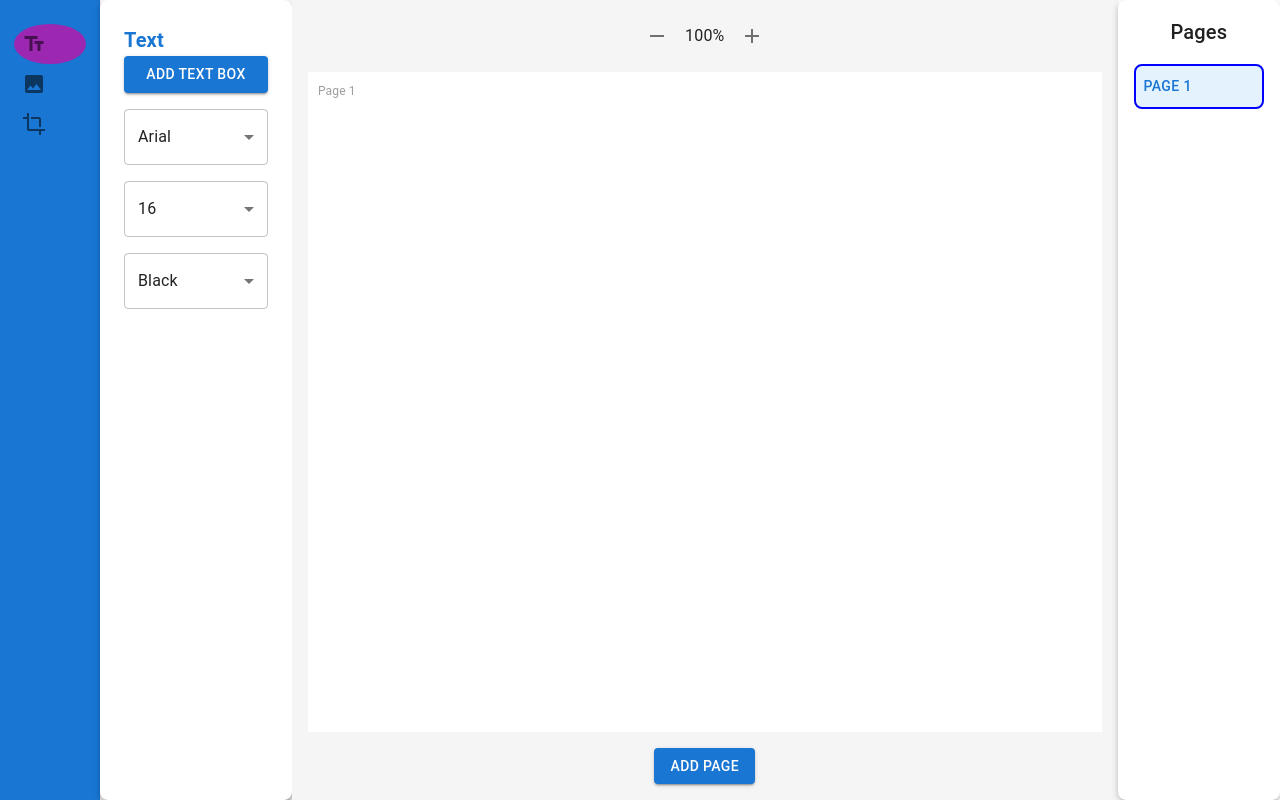
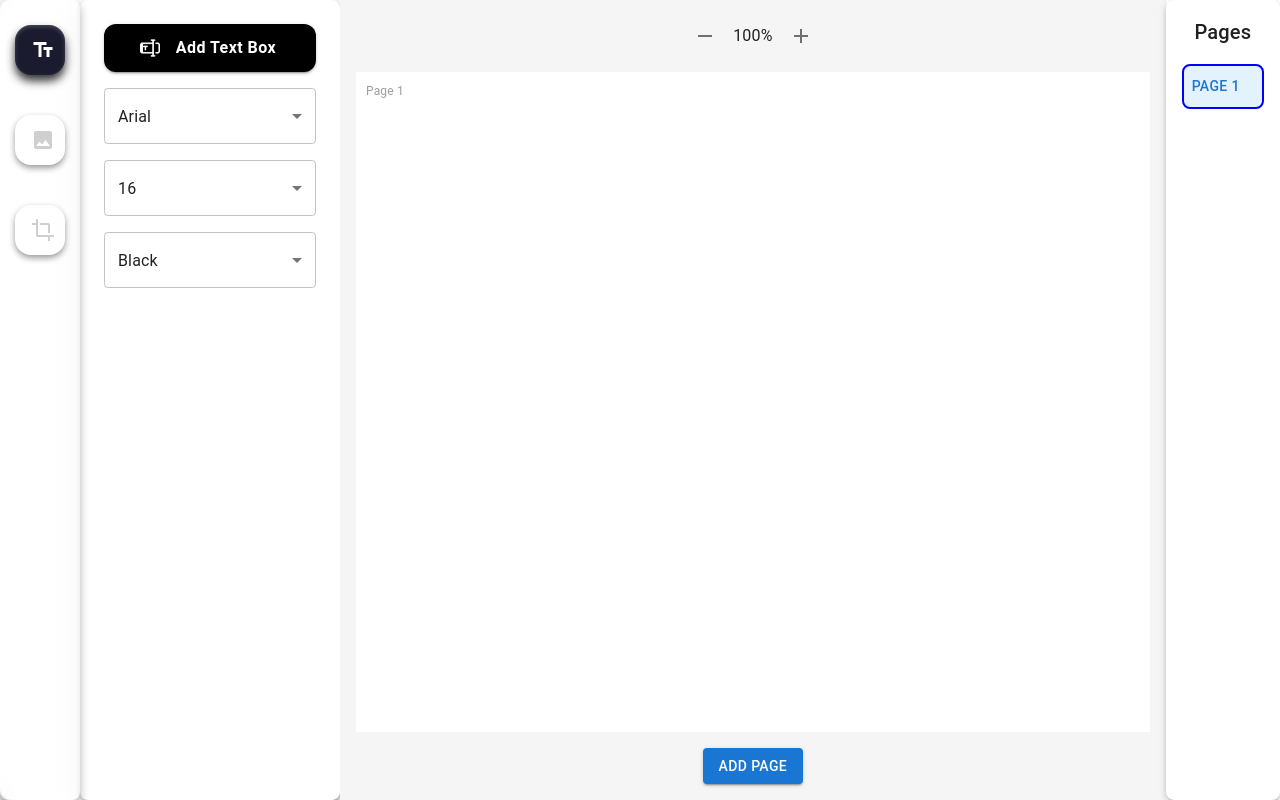
Before and after one commit to naby001/ResumeMax, a React (Vite) app: page /builder in a window 1280 px wide. Built offline with nearby package versions, Linux system fonts and the light colour scheme.

Commit message:
Added text box drop feature

```diff
--- a/package.json
+++ b/package.json
@@ -16,6 +16,7 @@
     "@mui/material": "^6.2.1",
     "react": "^18.3.1",
     "react-dom": "^18.3.1",
+    "react-draggable": "^4.4.6",
     "react-router-dom": "^7.1.0"
   },
   "devDependencies": {
--- a/src/components/CanvasArea.jsx
+++ b/src/components/CanvasArea.jsx
@@ -1,10 +1,24 @@
-import React from 'react';
-import { Box } from '@mui/material';
+import React, { useState } from 'react';
+import { Box, Typography, TextField } from '@mui/material';
+import Draggable from 'react-draggable';
 
-const CanvasArea = ({ zoom, pageNumber }) => {
+const CanvasArea = ({ zoom, pageNumber, textBoxes, setTextBoxes }) => {
   const zoomStyle = {
     transform: `scale(${zoom / 100})`,
     transformOrigin: 'center',
+  };
+
+  const handleTextChange = (index, newText) => {
+    const updatedTextBoxes = [...textBoxes];
+    updatedTextBoxes[index].text = newText;
+    setTextBoxes(updatedTextBoxes);
+  };
+
+  const handleDrag = (index, data) => {
+    const updatedTextBoxes = [...textBoxes];
+    updatedTextBoxes[index].x = data.x;
+    updatedTextBoxes[index].y = data.y;
+    setTextBoxes(updatedTextBoxes);
   };
 
   return (
@@ -15,12 +29,54 @@ const CanvasArea = ({ zoom, pageNumber }) => {
       boxShadow={3}
       position="relative"
       mb={2}
-
       sx={zoomStyle}
     >
       <Box position="absolute" top={10} left={10} fontSize={12} color="grey.500">
         Page {pageNumber}
       </Box>
+
+      {/* Render Draggable Text Boxes */}
+      {textBoxes?.map((textBox, index) => (
+        <Draggable
+          key={index}
+          defaultPosition={{ x: textBox.x, y: textBox.y }}
+          onStop={(e, data) => handleDrag(index, data)}
+        >
+          <Box
+            sx={{
+              position: 'absolute',
+              padding: '8px',
+              backgroundColor: 'rgba(255, 255, 255, 0.8)',
+              //border: '1px dashed grey',
+              borderRadius: '4px',
+              cursor: 'move',
+            }}
+          >
+           <TextField
+  variant="outlined"
+  size="small"
+  value={textBox.text}
+  onChange={(e) => handleTextChange(index, e.target.value)}
+  multiline
+  sx={{
+    '& .MuiOutlinedInput-root': {
+      '& fieldset': {
+        borderColor: 'transparent', // No border by default
+      },
+      '&:hover fieldset': {
+        borderColor: '#00B4D8', // Brighter ocean blue on hover
+      },
+      '&.Mui-focused fieldset': {
+        borderColor: '#0077B6', // Deep ocean blue on focus
+        borderWidth: '2px',
+      },
+    },
+  }}
+/>
+
+          </Box>
+        </Draggable>
+      ))}
     </Box>
   );
 };
--- a/src/components/ToolsPanel.jsx
+++ b/src/components/ToolsPanel.jsx
@@ -31,8 +31,9 @@ import InstagramIcon from '@mui/icons-material/Instagram';
 import WhatsAppIcon from '@mui/icons-material/WhatsApp';
 import LinkedInIcon from '@mui/icons-material/LinkedIn';
 import TwitterIcon from '@mui/icons-material/Twitter';
+import TextBoxIcon from '../assets/images/text-box.png';
 
-const ToolsPanel = () => {
+const ToolsPanel = ({addTextBox}) => {
   const [activeTab, setActiveTab] = useState('text');
   const [imagePreview, setImagePreview] = useState(null);
   const [tableModalOpen, setTableModalOpen] = useState(false);
@@ -69,85 +70,180 @@ const ToolsPanel = () => {
     <Box
       display="flex"
       bgcolor="white"
-      width={600}
+      //width={600}
       height="100vh"
       borderRadius={3}
       boxShadow={6}
     >
       {/* Left Column */}
       <Box
-        width={100}
-        bgcolor="primary.main"
+        width={80}
+       // bgcolor="primary.main"
         paddingTop={2}
-        paddingRight={2}
-        paddingLeft={2}
+        paddingRight={1}
+        paddingLeft={1}
         display="flex"
         flexDirection="column"
         gap={3}
         alignItems="center"
         boxShadow={3}
+        sx={{
+          bgcolor: 'rgba(255, 255, 255, 0.1)', // Semi-transparent white background
+          backdropFilter: 'blur(10px)', // Blur effect
+          borderRadius: 2, // Rounded corners
+          border: '1px solid rgba(255, 255, 255, 0.2)', // Subtle border for glass effect
+          boxShadow: '0 4px 10px rgba(0, 0, 0, 0.3)', // Shadow for depth
+        }}
       >
         <List>
         <ListItem
-            button
   onClick={() => setActiveTab('text')}
   sx={{
-              borderRadius: '50%',
-              backgroundColor: activeTab === 'text' ? 'secondary.main' : 'transparent',
-              padding: 1,
-              '&:hover': { backgroundColor: 'secondary.main' },
+    borderRadius: 4,
+    backgroundColor: activeTab === 'text' ? '#1b1b2f' : 'transparent', // Dark navy blue when active
+    height: 50,
+    width: 50,
+    marginBottom: 5,
+    alignItems: 'center',
+    color: activeTab === 'text' ? '#ffffff' : '#cfcfcf', // White text when active, light gray otherwise
+    boxShadow: activeTab === 'text'
+      ? '0px 6px 10px rgba(0, 0, 0, 0.8), inset 0px 2px 4px rgba(255, 255, 255, 0.2)' // Stronger shadow when active
+      : '0px 3px 6px rgba(0, 0, 0, 0.4)',
+    transition: 'background-color 0.3s, color 0.3s, box-shadow 0.3s, transform 0.2s',
+    '&:hover': {
+      backgroundColor: '#1f4068', // Brighter navy blue on hover
+      color: '#ffffff', // White text on hover
+      boxShadow: '0px 8px 12px rgba(0, 0, 0, 0.9), 0px -4px 8px rgba(255, 255, 255, 0.2)', // Elevated shadow
+      transform: 'translateY(-2px)', // Slight lift on hover
+    },
+    '&:active': {
+      backgroundColor: '#000000', // Turns black on click
+      color: '#ffffff', // Ensures text stays white
+      boxShadow: 'inset 0px 4px 6px rgba(255, 255, 255, 0.1), 0px 2px 4px rgba(0, 0, 0, 0.6)', // Inset shadow for pressed effect
+      transform: 'translateY(1px)', // Slight sink on click
+    },
+  }}
+>
+
+
+            <ListItemIcon>
+              <TextFieldsIcon sx={{
+    color: activeTab === 'text' ? '#ffffff' : '#cfcfcf'
+  }} />
+            </ListItemIcon>
+          </ListItem>
+          <ListItem
+  onClick={() => setActiveTab('image')}
+  sx={{
+    borderRadius: 4,
+    backgroundColor: activeTab === 'image' ? '#1b1b2f' : 'transparent', // Dark navy blue when active
+    height: 50,
+    width: 50,
+    marginBottom: 5,
+    alignItems: 'center',
+    boxShadow: activeTab === 'image'
+      ? '0px 6px 10px rgba(0, 0, 0, 0.8), inset 0px 2px 4px rgba(255, 255, 255, 0.2)' // Stronger shadow when active
+      : '0px 3px 6px rgba(0, 0, 0, 0.4)',
+    transition: 'background-color 0.3s, color 0.3s, box-shadow 0.3s, transform 0.2s',
+    '&:hover': {
+      backgroundColor: '#1f4068', // Brighter navy blue on hover
+      color: '#ffffff', // White text on hover
+      boxShadow: '0px 8px 12px rgba(0, 0, 0, 0.9), 0px -4px 8px rgba(255, 255, 255, 0.2)', // Elevated shadow
+      transform: 'translateY(-2px)', // Slight lift on hover
+    },
+    '&:active': {
+      backgroundColor: '#000000', // Turns black on click
+      color: '#ffffff', // Ensures text stays white
+      boxShadow: 'inset 0px 4px 6px rgba(255, 255, 255, 0.1), 0px 2px 4px rgba(0, 0, 0, 0.6)', // Inset shadow for pressed effect
+      transform: 'translateY(1px)', // Slight sink on click
+    },
   }}
 >
             <ListItemIcon>
-              <TextFieldsIcon color="inherit" />
+              <ImageIcon  sx={{
+    color: activeTab === 'image' ? '#ffffff' : '#cfcfcf'
+  }}  />
             </ListItemIcon>
           </ListItem>
           <ListItem
-            button
-            onClick={() => setActiveTab('image')}
+  onClick={() => setActiveTab('shapes')}
   sx={{
-              borderRadius: '50%',
-              backgroundColor: activeTab === 'image' ? 'secondary.main' : 'transparent',
-              padding: 1,
-              '&:hover': { backgroundColor: 'secondary.main' },
+    borderRadius: 4,
+    backgroundColor: activeTab === 'shapes' ? '#1b1b2f' : 'transparent', // Dark navy blue when active
+    height: 50,
+    width: 50,
+    marginBottom: 5,
+    alignItems: 'center',
+    boxShadow: activeTab === 'shapes'
+    ? '0px 6px 10px rgba(0, 0, 0, 0.8), inset 0px 2px 4px rgba(255, 255, 255, 0.2)' // Stronger shadow when active
+    : '0px 3px 6px rgba(0, 0, 0, 0.4)',
+  transition: 'background-color 0.3s, color 0.3s, box-shadow 0.3s, transform 0.2s',
+  '&:hover': {
+    backgroundColor: '#1f4068', // Brighter navy blue on hover
+    color: '#ffffff', // White text on hover
+    boxShadow: '0px 8px 12px rgba(0, 0, 0, 0.9), 0px -4px 8px rgba(255, 255, 255, 0.2)', // Elevated shadow
+    transform: 'translateY(-2px)', // Slight lift on hover
+  },
+  '&:active': {
+    backgroundColor: '#000000', // Turns black on click
+    color: '#ffffff', // Ensures text stays white
+    boxShadow: 'inset 0px 4px 6px rgba(255, 255, 255, 0.1), 0px 2px 4px rgba(0, 0, 0, 0.6)', // Inset shadow for pressed effect
+    transform: 'translateY(1px)', // Slight sink on click
+  },
   }}
 >
             <ListItemIcon>
-              <ImageIcon color="inherit" />
-            </ListItemIcon>
-          </ListItem>
-          <ListItem
-            button
-            onClick={() => setActiveTab('shapes')}
-            sx={{
-              borderRadius: '50%',
-              backgroundColor: activeTab === 'shapes' ? 'secondary.main' : 'transparent',
-              padding: 1,
-              '&:hover': { backgroundColor: 'secondary.main' },
-            }}
-          >
-            <ListItemIcon>
-              <CropIcon color="inherit" />
+              <CropIcon  sx={{
+    color: activeTab === 'shapes' ? '#ffffff' : '#cfcfcf'
+  }}  />
             </ListItemIcon>
           </ListItem>
         </List>
       </Box>
 
       {/* Right Column */}
-      <Box flexGrow={1} p={3} bgcolor="white" borderRadius={2} boxShadow={3}>
+      <Box width={260} p={3} bgcolor="white" borderRadius={2} boxShadow={3}>
         {activeTab === 'text' && (
           <Box>
-            <Typography variant="h6" fontWeight="bold" color="primary.main">
-              Text
-            </Typography>
            <Button
   variant="contained"
+  onClick={addTextBox}
   fullWidth
   sx={{
     mb: 2,
-                backgroundColor: 'primary.main',
-                '&:hover': { backgroundColor: 'primary.dark' },
+    display: 'flex',
+    alignItems: 'center',
+    justifyContent: 'center',
+    backgroundColor: '#000000', // Sleek black background
+    color: '#ffffff', // White text
+    fontSize: '16px',
+    fontWeight: 'bold',
+    textTransform: 'none', // Prevents all-uppercase text
+    borderRadius: 3, // Smooth rounded edges
+
+    padding: '10px 20px',
+    '&:hover': {
+      backgroundColor: '#1a1a1a', // Slightly lighter black on hover
+
+    },
+    '&:active': {
+      backgroundColor: '#333333', // Darker gray on click
+
+    },
+
   }}
+  startIcon={
+    <img
+      src={TextBoxIcon}
+      alt="Text Box Icon"
+      style={{
+        height: '20px',
+        width: '20px',
+        filter: 'brightness(0) invert(1)', // Ensures icon is white for a black background
+        marginRight: '8px',
+      }}
+    />
+  }
 >
   Add Text Box
 </Button>
--- a/src/screens/Builder.jsx
+++ b/src/screens/Builder.jsx
@@ -10,6 +10,7 @@ const Builder = () => {
   const [zoom, setZoom] = useState(100);
   const [pages, setPages] = useState([1]);
   const [currentPage, setCurrentPage] = useState(1);
+  const [textBoxes, setTextBoxes] = useState([]); // Manage text boxes
 
   const handleZoom = (value) => {
     setZoom(value);
@@ -23,10 +24,17 @@ const Builder = () => {
     setCurrentPage(newPage);
   };
 
+  const addTextBox = () => {
+    setTextBoxes((prev) => [
+      ...prev,
+      { x: 50, y: 50, text: 'New Text', page: currentPage },
+    ]);
+  };
+
   return (
     <Box display="flex" height="100vh">
       {/* Tools Panel */}
-      <ToolsPanel />
+      <ToolsPanel addTextBox={addTextBox}/>
 
       {/* Main Canvas Area */}
       <Box
@@ -51,7 +59,12 @@ const Builder = () => {
 
         {/* Display Current Page */}
         <Box display="flex" mb={2} maxWidth="100%" overflow="auto">
-          <CanvasArea key={currentPage} zoom={zoom} pageNumber={currentPage} />
+          <CanvasArea
+          key={currentPage}
+          zoom={zoom}
+          pageNumber={currentPage}
+          textBoxes={textBoxes.filter((box) => box.page === currentPage)} // Filter by page
+          setTextBoxes={setTextBoxes}/>
         </Box>
 
         {/* Add Page Button */}
```
Also changed, not shown: src/assets/images/text-box.png (added), 1 other file (tests, documents, lock files or other folders). Lines whose indentation alone changed are shown as unchanged.
